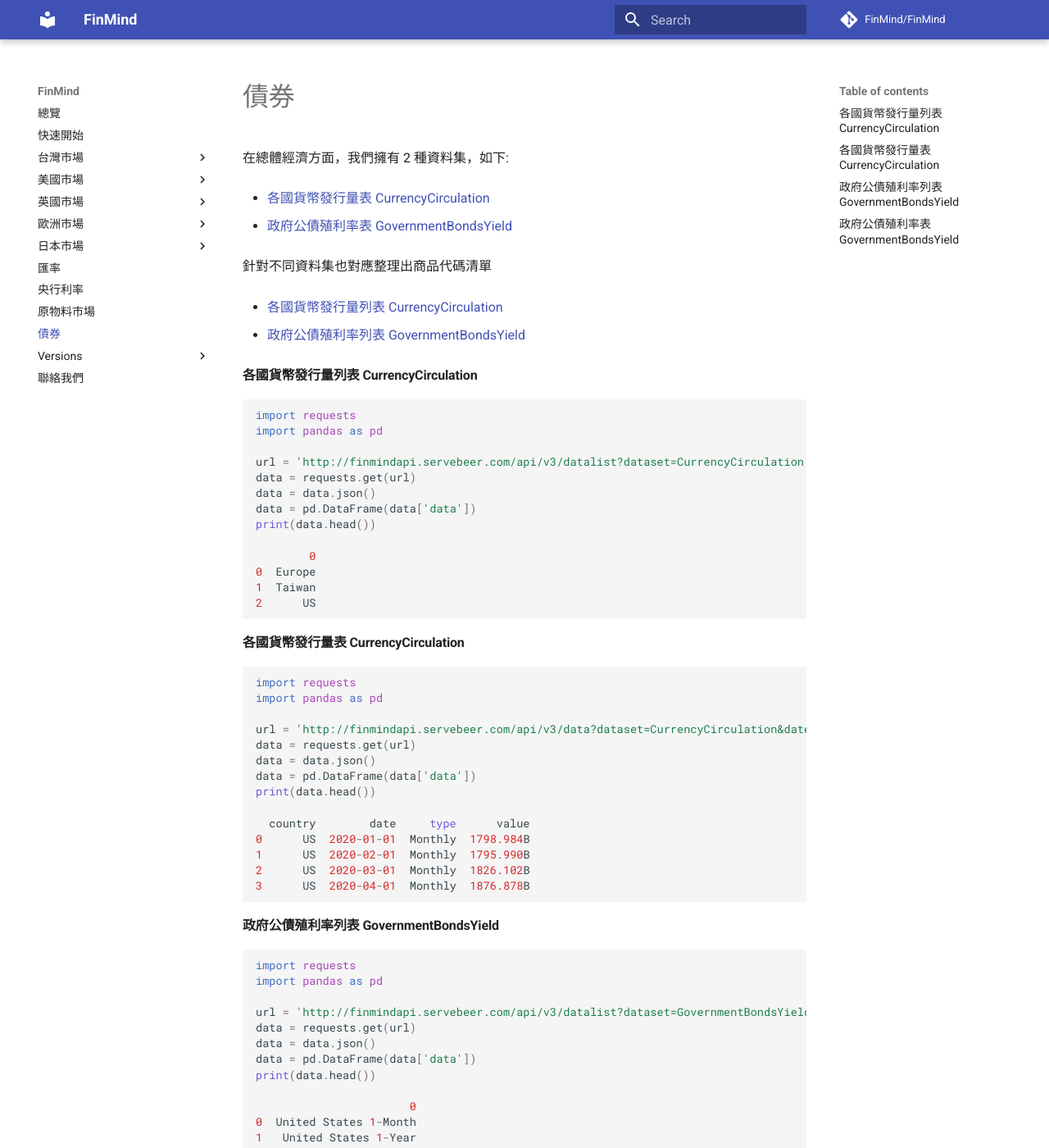
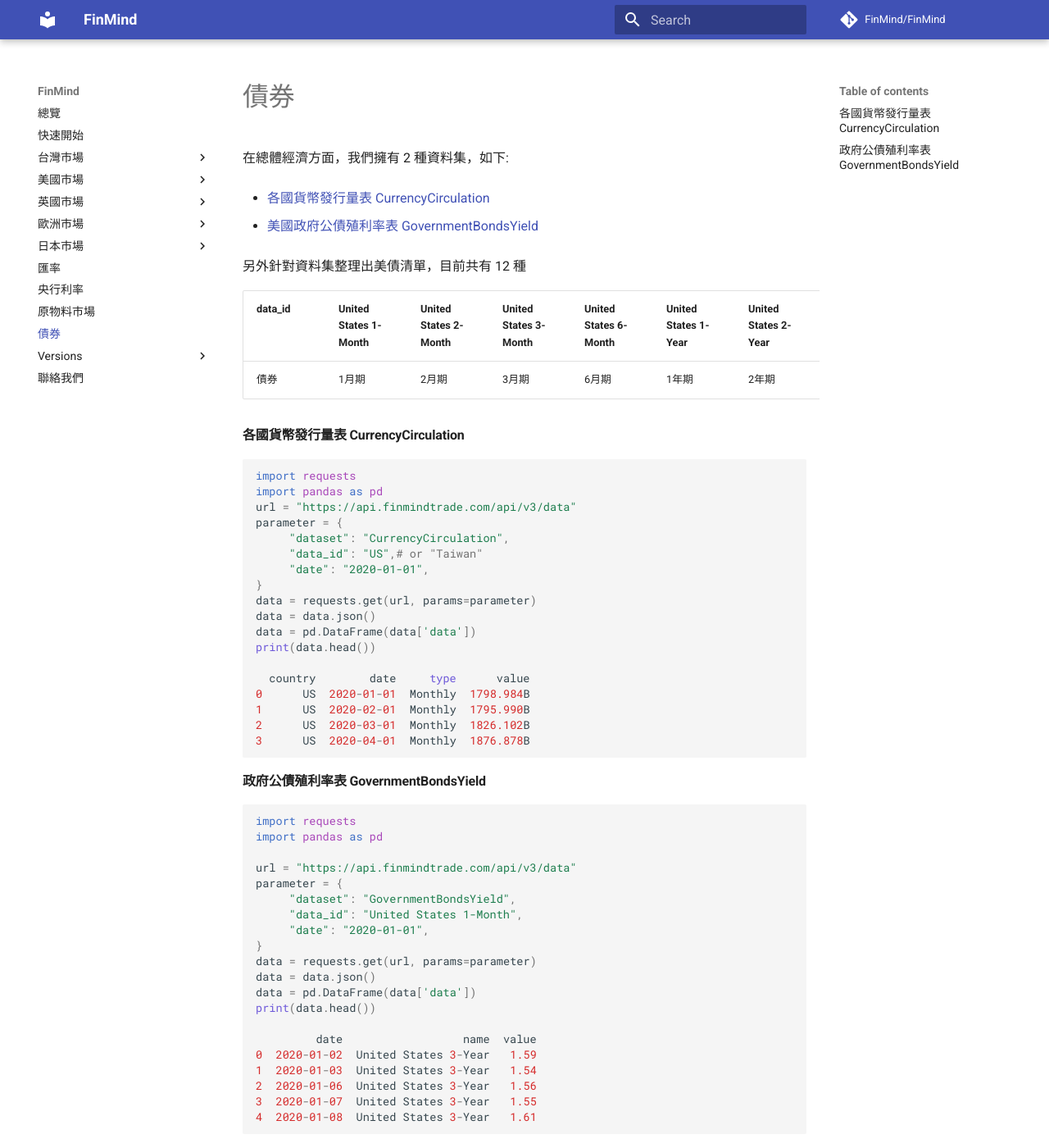
Before and after one commit to FinMind/FinMind-Doc, an MkDocs documentation site: the page built from docs/tutor/Macroeconomy.md, in a window 1280 px wide and 1400 px high. Shown: the whole window at 82% size. Built offline with MkDocs 1.6.1 and Material for MkDocs 9.7.7, drawn with Linux system fonts in a browser that asks for light colours; comment, search, counter and statistics services are not loaded; some of the changed text lies outside the part shown.

Commit message:
feat: remove datalist, 增加 data 列表

````diff
--- a/docs/tutor/Macroeconomy.md
+++ b/docs/tutor/Macroeconomy.md
@@ -2,40 +2,27 @@
 
 - [各國貨幣發行量表 CurrencyCirculation](https://finmind.github.io/tutor/Macroeconomy/#currencycirculation)
 
-- [政府公債殖利率表 GovernmentBondsYield](https://finmind.github.io/tutor/Macroeconomy/#governmentbondsyield)
+- [美國政府公債殖利率表 GovernmentBondsYield](https://finmind.github.io/tutor/Macroeconomy/#governmentbondsyield)
 
-針對不同資料集也對應整理出商品代碼清單
+另外針對資料集整理出美債清單，目前共有 12 種
 
-- [各國貨幣發行量列表 CurrencyCirculation](https://finmind.github.io/tutor/Macroeconomy/#currencycirculation)
+| data_id 	| United States 1-Month 	| United States 2-Month 	| United States 3-Month 	| United States 6-Month 	| United States 1-Year 	| United States 2-Year 	| United States 3-Year 	| United States 5-Year 	| United States 7-Year 	| United States 10-Year 	| United States 20-Year 	| United States 30-Year 	|
+|---------	|-----------------------	|-----------------------	|-----------------------	|-----------------------	|----------------------	|----------------------	|----------------------	|----------------------	|----------------------	|-----------------------	|-----------------------	|-----------------------	|
+| 債券    	| 1月期                	| 2月期                	| 3月期                	| 6月期                	| 1年期               	| 2年期               	| 3年期               	| 5年期               	| 7年期               	| 10年期                	| 20年期                	| 30年期                	|
 
-- [政府公債殖利率列表 GovernmentBondsYield](https://finmind.github.io/tutor/Macroeconomy/#governmentbondsyield)
-
-#### 各國貨幣發行量列表 CurrencyCirculation
-
-```python
-import requests
-import pandas as pd
-
-url = 'http://finmindapi.servebeer.com/api/v3/datalist?dataset=CurrencyCirculation'
-data = requests.get(url)
-data = data.json()
-data = pd.DataFrame(data['data'])
-print(data.head())
-
-        0
-0  Europe
-1  Taiwan
-2      US
-```
 
 #### 各國貨幣發行量表 CurrencyCirculation
 
 ```python
 import requests
 import pandas as pd
-
-url = 'http://finmindapi.servebeer.com/api/v3/data?dataset=CurrencyCirculation&date=2020-01-01&data_id=US'
-data = requests.get(url)
+url = "https://api.finmindtrade.com/api/v3/data"
+parameter = {
+     "dataset": "CurrencyCirculation",
+     "data_id": "US",# or "Taiwan"
+     "date": "2020-01-01",
+}
+data = requests.get(url, params=parameter)
 data = data.json()
 data = pd.DataFrame(data['data'])
 print(data.head())
@@ -47,34 +34,19 @@ print(data.head())
 3      US  2020-04-01  Monthly  1876.878B
 ```
 
-#### 政府公債殖利率列表 GovernmentBondsYield
-
-```python
-import requests
-import pandas as pd
-
-url = 'http://finmindapi.servebeer.com/api/v3/datalist?dataset=GovernmentBondsYield'
-data = requests.get(url)
-data = data.json()
-data = pd.DataFrame(data['data'])
-print(data.head())
-
-                       0
-0  United States 1-Month
-1   United States 1-Year
-2  United States 10-Year
-3  United States 2-Month
-4   United States 2-Year
-```
-
 #### 政府公債殖利率表 GovernmentBondsYield
 
 ```python
 import requests
 import pandas as pd
 
-url = 'http://finmindapi.servebeer.com/api/v3/data?dataset=GovernmentBondsYield&date=2020-01-01&data_id=United%20States%203-Year'
-data = requests.get(url)
+url = "https://api.finmindtrade.com/api/v3/data"
+parameter = {
+     "dataset": "GovernmentBondsYield",
+     "data_id": "United States 1-Month",
+     "date": "2020-01-01",
+}
+data = requests.get(url, params=parameter)
 data = data.json()
 data = pd.DataFrame(data['data'])
 print(data.head())
````
Also changed, not shown: docs/tutor/ExchangeRate.md (+11 -26 lines), docs/tutor/InterestRate.md (+11 -29 lines), docs/tutor/Materials.md (+19 -23 lines).
